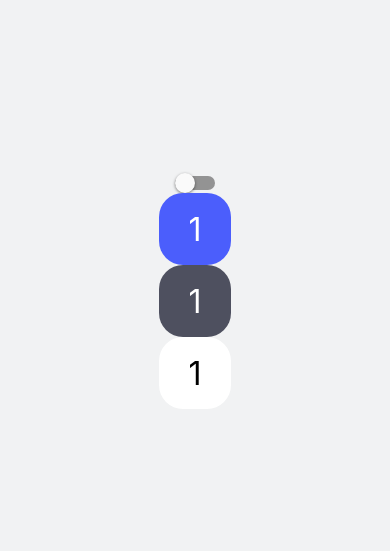
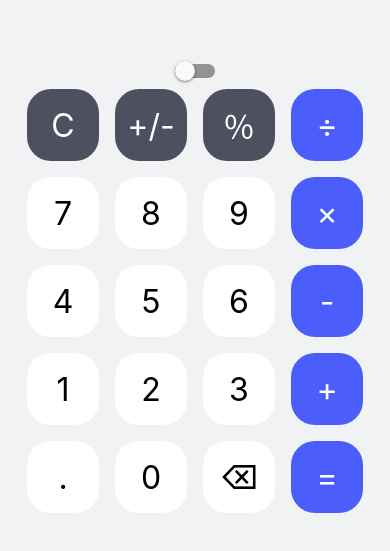
Before and after one commit to betomoedano/calculator-RN-darkmode, a React Native app: screen / in a window 390 px wide. Shown: the part 131-682 px from the top of the page. Built offline with nearby package versions, Linux system fonts and the light colour scheme.

Commit message:
add keyboard component

```diff
--- a/App.tsx
+++ b/App.tsx
@@ -3,6 +3,7 @@ import { StyleSheet, Switch, Text, View } from 'react-native';
 import Button from './src/components/Button';
 import { myColors } from './src/styles/Colors';
 import { ThemeContext } from './src/context/ThemeContext';
+import MyKeyboard from './src/components/MyKeyboard';
 
 
 
@@ -15,9 +16,7 @@ export default function App() {
           value={theme === 'dark'}
           onValueChange={() => setTheme(theme === 'light' ? 'dark' : 'light')}
         />
-        <Button title="1" isBlue onPress={() => alert('Hello')} />
-        <Button title="1" isGray onPress={() => alert('Hello')} />
-        <Button title="1" onPress={() => alert('Hello')} />
+        <MyKeyboard />
       </View>
     </ThemeContext.Provider>
   );
--- /dev/null
+++ b/src/components/MyKeyboard.tsx
@@ -0,0 +1,40 @@
+import Button from "./Button";
+import { View } from "react-native";
+import { Styles } from "../styles/GlobalStyles";
+
+export default function MyKeyboard() {
+    return (
+        <View>
+            <View style={Styles.row}>
+                <Button title="C" isGray onPress={() => alert("Hello")} />
+                <Button title="+/-" isGray onPress={() => alert("Hello")} />
+                <Button title="％" isGray onPress={() => alert("Hello")} />
+                <Button title="÷" isBlue onPress={() => alert("Hello")} />
+            </View>
+            <View style={Styles.row}>
+                <Button title="7" onPress={() => alert("Hello")} />
+                <Button title="8" onPress={() => alert("Hello")} />
+                <Button title="9" onPress={() => alert("Hello")} />
+                <Button title="×" isBlue onPress={() => alert("Hello")} />
+            </View>
+            <View style={Styles.row}>
+                <Button title="4" onPress={() => alert("Hello")} />
+                <Button title="5" onPress={() => alert("Hello")} />
+                <Button title="6" onPress={() => alert("Hello")} />
+                <Button title="-" isBlue onPress={() => alert("Hello")} />
+            </View>
+            <View style={Styles.row}>
+                <Button title="1" onPress={() => alert("Hello")} />
+                <Button title="2" onPress={() => alert("Hello")} />
+                <Button title="3" onPress={() => alert("Hello")} />
+                <Button title="+" isBlue onPress={() => alert("Hello")} />
+            </View>
+            <View style={Styles.row}>
+                <Button title="." onPress={() => alert("Hello")} />
+                <Button title="0" onPress={() => alert("Hello")} />
+                <Button title="⌫" onPress={() => alert("Hello")} />
+                <Button title="=" isBlue onPress={() => alert("Hello")} />
+            </View>
+        </View>
+    )
+}
--- a/src/styles/GlobalStyles.tsx
+++ b/src/styles/GlobalStyles.tsx
@@ -2,6 +2,7 @@ import { StyleSheet } from "react-native";
 import { myColors } from "./Colors";
 
 export const Styles = StyleSheet.create({
+    // Button
     btnBlue: {
         width: 72,
         height: 72,
@@ -9,6 +10,7 @@ export const Styles = StyleSheet.create({
         backgroundColor: myColors.blue,
         justifyContent: "center",
         alignItems: "center",
+        margin: 8,
     },
     btnDark: {
         width: 72,
@@ -17,6 +19,7 @@ export const Styles = StyleSheet.create({
         backgroundColor: myColors.btnDark,
         justifyContent: "center",
         alignItems: "center",
+        margin: 8,
     },
     btnLight: {
         width: 72,
@@ -25,6 +28,7 @@ export const Styles = StyleSheet.create({
         backgroundColor: myColors.white,
         justifyContent: "center",
         alignItems: "center",
+        margin: 8,
     },
     btnGray: {
         width: 72,
@@ -33,6 +37,7 @@ export const Styles = StyleSheet.create({
         backgroundColor: myColors.btnGray,
         justifyContent: "center",
         alignItems: "center",
+        margin: 8,
     },
     smallTextLight: {
         fontSize: 32,
@@ -42,5 +47,9 @@ export const Styles = StyleSheet.create({
         fontSize: 32,
         color: myColors.black,
     },
-
+    // Keyboard
+    row: {
+        maxWidth: '100%',
+        flexDirection: "row",
+    }
 })
```
